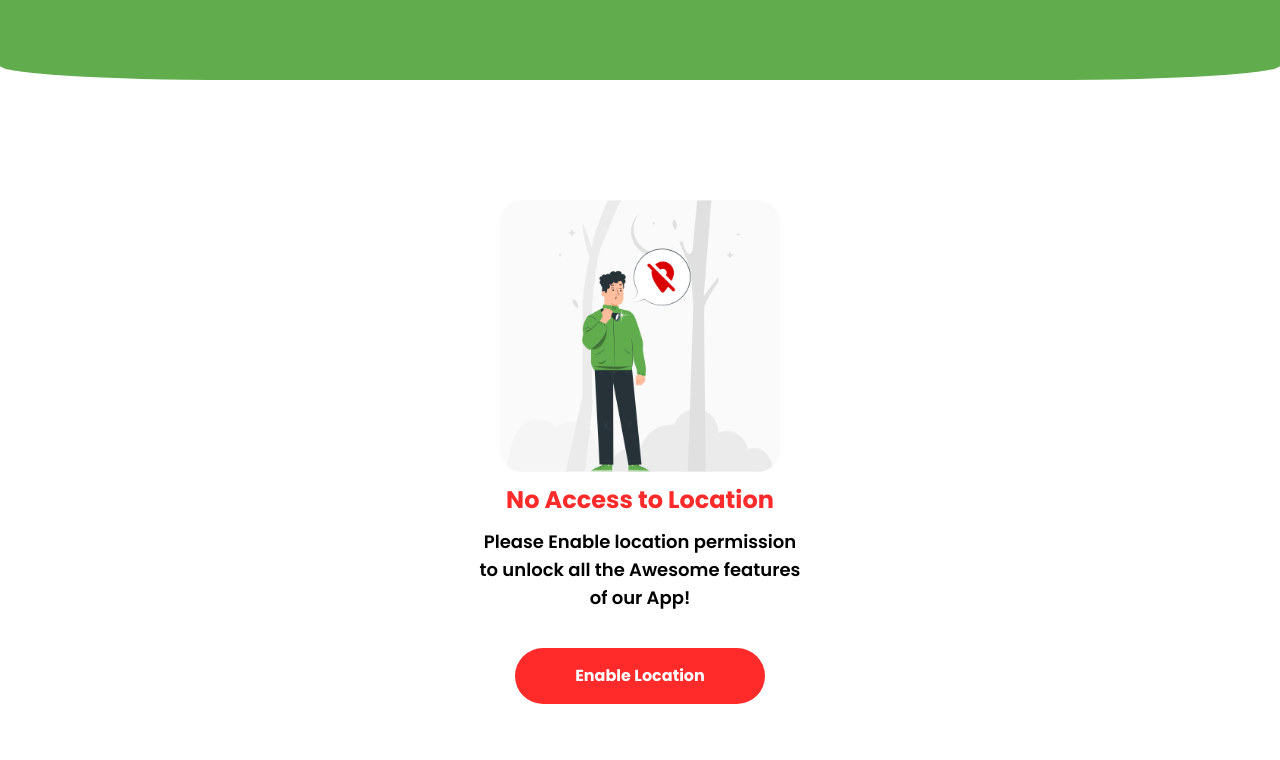
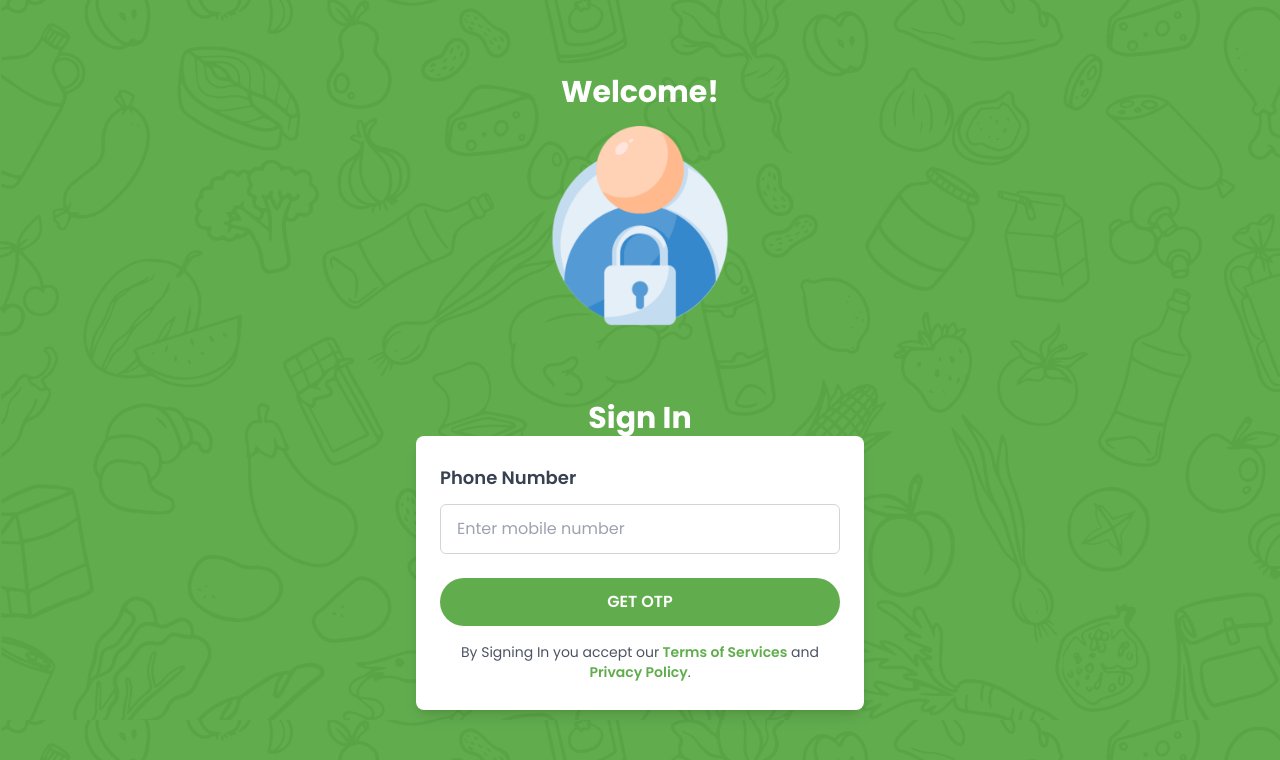
Before and after one commit to Vk2401/shopping-app, a React (Create React App) app: page / in a window 1280 px wide. Before the commit this address led to /no-location. Shown: the top 760 px of the page. Built offline with nearby package versions, Linux system fonts and the light colour scheme; no server answers.

Commit message:
OTP validation

```diff
--- a/src/Components/Welcome_Screen.js
+++ b/src/Components/Welcome_Screen.js
@@ -10,6 +10,9 @@ const Welcome_Screen = () => {
   const [location, setLocation] = useState(null);
   const [gpsEnabled, setGpsEnabled] = useState(false);
   const [err, setErr] = useState('');
+  const [otpValues, setOtpValues] = useState(["", "", "", "", ""]);
+  const [serverOTP, setServerOTP] = useState("");
+  const [showOTPField, setShowOTPField] = useState(false);
 
   const getCurrectLocation = () => {
     navigator.geolocation.getCurrentPosition(
@@ -27,8 +30,6 @@ const Welcome_Screen = () => {
     );
   };
 
-  const [showOTPField, setShowOTPField] = useState(false);
-
   const handleChange = async (e) => {
     const { name, value } = e.target;
     setData((prev) => ({ ...prev, [name]: value }));
@@ -39,10 +40,20 @@ const Welcome_Screen = () => {
     return phoneRegex.test(phoneNumber);
   };
 
-  const handleOTPChange = (e) => {
-    const { name, value } = e.target;
-    const index = name.replace("otp", "");
-    console.log(`OTP digit at position ${index}: ${value}`);
+  const handleOTPChange = (e, index) => {
+
+    const { value } = e.target;
+
+    if (value.length > 1) return;
+
+    const newOtpValues = [...otpValues];
+    newOtpValues[index] = value;
+    setOtpValues(newOtpValues);
+
+    // Move focus to the next input
+    if (value && index < 4) {
+      document.getElementById(`otp-${index + 1}`).focus();
+    }
   };
 
   const handleFormSubmit = async (e) => {
@@ -55,18 +66,19 @@ const Welcome_Screen = () => {
     }
 
     setErr(''); // Reset error
-
     setShowOTPField(true); // Show OTP fields
 
     try {
-      const response = await axios.post("http://localhost:30001/api/user/signin", data);
+      const response = await axios.post("http://localhost:30001/api/auth/request-otp", data);
+      console.log(response);
 
-      if (!response.data.success) {
-        window.alert('Failed to sign in');
-        throw new Error(`HTTP error! status: ${response.status}`);
-      }
+      // if (!response.data.success) {
+      //   window.alert('Failed to sign in');
+      //   throw new Error(`HTTP error! status: ${response.status}`);
+      // }
+      // setServerOTP(response.data.otp)
 
-      setData(''); // Reset form data on success
+
 
     } catch (error) {
       console.error('Error signing in:', error);
@@ -74,19 +86,47 @@ const Welcome_Screen = () => {
     }
   };
 
-  useEffect(() => {
-    getCurrectLocation(); // Get location on component mount
+  const handleOTPSubmit = async (e) => {
+    e.preventDefault();
+    const enteredOTP = otpValues.join("");
 
-    // Check GPS status
-    if (!gpsEnabled) {
-      window.alert('Need to enable location');
-      navigate('/no-location'); // Redirect if GPS is disabled
-    } else {
-      if (!location) {
-        window.alert('Something went wrong with the location');
+    if (enteredOTP.length !== 5) {
+      setErr("Please enter the complete OTP");
+      return;
+    }
+
+    try {
+      const response = await axios.post("http://localhost:30001/api/auth/verify-otp", {
+        phoneNumber: data.pnumber,
+        otp: enteredOTP,
+      });
+      console.log(response);
+
+      if (response.data.success) {
+        alert("OTP verified successfully!");
+        // Redirect user or perform another action after successful verification
+      } else {
+        setErr("Invalid OTP. Please try again.");
       }
+    } catch (error) {
+      console.error("Error verifying OTP:", error);
+      setErr("Error verifying OTP.");
     }
-  }, [gpsEnabled, location, navigate]); // Adding dependencies for correct behavior
+  };
+
+  // useEffect(() => {
+  //   getCurrectLocation(); // Get location on component mount
+
+  //   // Check GPS status
+  //   if (!gpsEnabled) {
+  //     window.alert('Need to enable location');
+  //     navigate('/no-location'); // Redirect if GPS is disabled
+  //   } else {
+  //     if (!location) {
+  //       window.alert('Something went wrong with the location');
+  //     }
+  //   }
+  // }, [gpsEnabled, location, navigate]); // Adding dependencies for correct behavior
 
   return (
     <div className="flex flex-col h-screen font-poppins px-5" style={{ backgroundImage: `url(${bgImage})`, backgroundSize: "contain" }}>
@@ -95,10 +135,10 @@ const Welcome_Screen = () => {
         <img src={loginUser} alt="" className="h-[200px] w-[200px]" />
       </div>
 
-      <div className="h-1/2 w-full flex flex-col items-center gap-1">
+      <div className="h-1/2 w-full flex flex-col items-center gaxp-1">
         <h1 className="text-3xl font-bold text-white">Sign In</h1>
 
-        <form onSubmit={handleFormSubmit} className="flex flex-col gap-6 bg-white rounded-lg py-7 px-6 shadow-lg w-[90%] max-w-md">
+        <form onSubmit={showOTPField ? handleOTPSubmit : handleFormSubmit}  className="flex flex-col gap-6 bg-white rounded-lg py-7 px-6 shadow-lg w-[90%] max-w-md">
           <div className="flex flex-col gap-3 w-full">
             <label htmlFor="phone" className="font-semibold text-lg text-gray-700">Phone Number</label>
             <input
@@ -119,10 +159,12 @@ const Welcome_Screen = () => {
                       key={index}
                       type="number"
                       name={`otp${index}`}
+                      id={`otp-${index}`} // Add ID for focus
                       maxLength={1}
                       className="w-[50px] h-[50px] border border-gray-300 outline-none py-3 px-4 text-center rounded-md focus:ring-2 focus:ring-buttonColor transition-all"
                       placeholder="-"
-                      onChange={handleOTPChange}
+                      value={otpValues[index]}
+                      onChange={(e) => handleOTPChange(e, index)}
                     />
                   ))}
                 </div>
```
